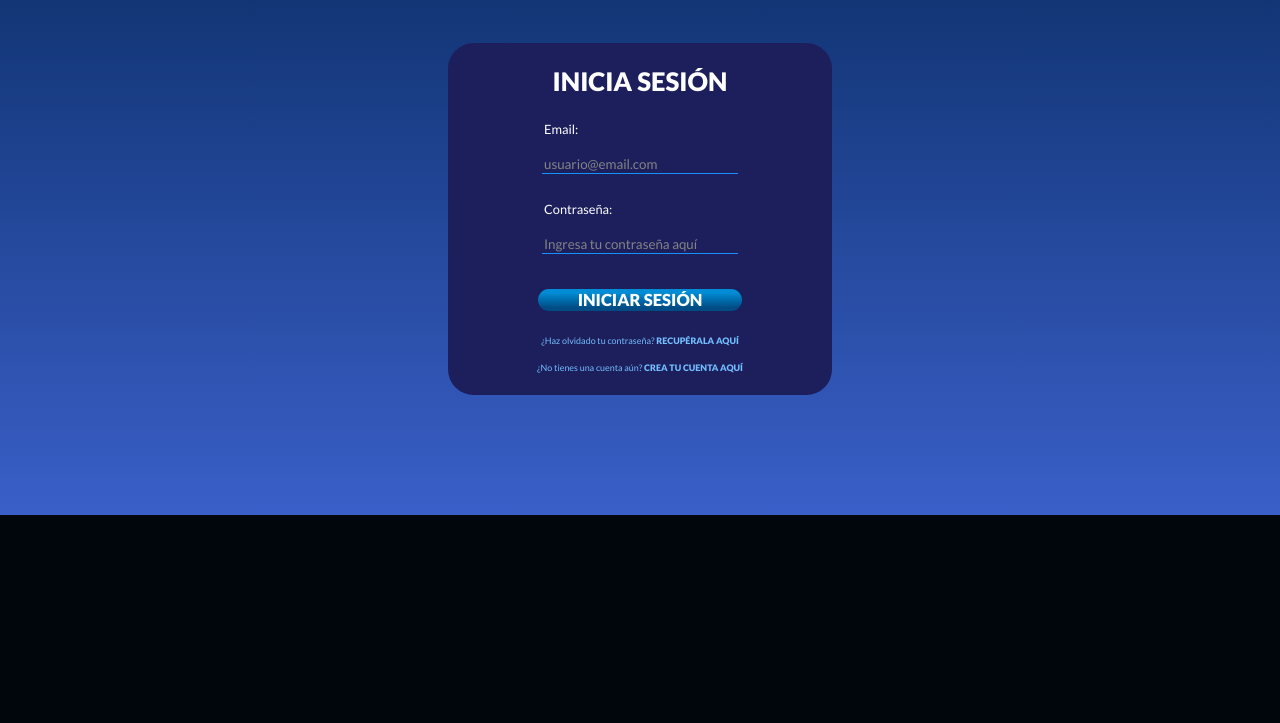
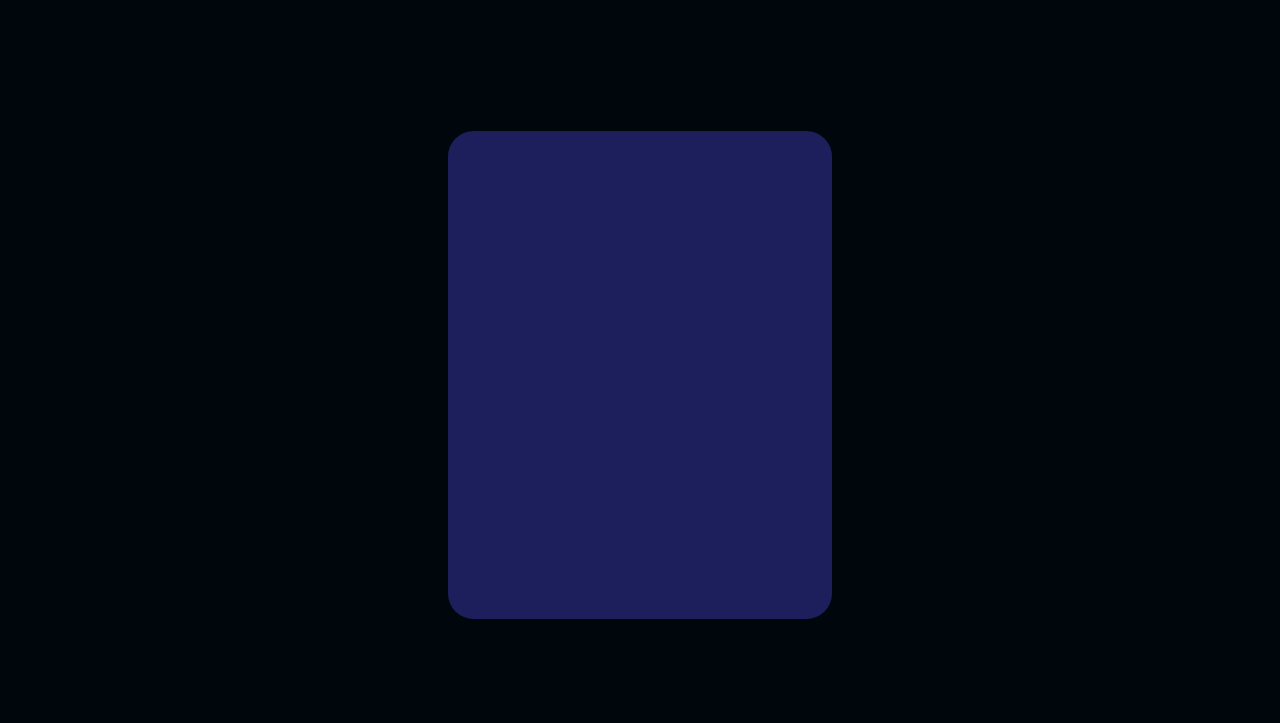
Before and after one commit to FacuAlonso/PlayToWin, a PHP site: page /dashboard.html in a window 1280 px wide. Shown: the part 325-1048 px from the top of the page. Before the commit the page ends 840 px from the top, so only its background shows below. Run offline with PHP 8.4, Linux system fonts and the light colour scheme.

Commit message:
adminpanellll 😡

```diff
--- a/adminPanel/dashboard.css
+++ b/adminPanel/dashboard.css
@@ -8,8 +8,7 @@ body{
    height: 100vh;
    margin: 0px;
    padding-bottom: 5vh;
-   background: rgb(1,36,64);
-   background: linear-gradient(180deg, rgb(0, 13, 23) 0%, rgba(16,51,113,1) 35%, rgb(58, 95, 200) 100%);
+   background: #00070c;
    display: flex;
    flex-direction: column;
    align-items: center;
@@ -30,8 +29,13 @@ body{
     object-fit: contain;
 }
 
+#contEventos{
+    display: flex;
+    overflow: scroll;
+    flex-direction: column;
+}
 
-#box-login{
+.box-evento{
     background-color: #1d1f5c;
     display: flex;
     flex-wrap: nowrap;
@@ -56,38 +60,6 @@ body{
     cursor: default;
 }
 
-.datos-titulo{
-    color: white;
-    font-family: 'Lato', sans-serif;display: flex;
-    font-size: 1vw;
-    font-weight: 500;
-    align-self:flex-start;
-    padding-left: 7.5vw;
-    margin-top: 1vh;
-}
-
-.datos-caja{
-    background-color: transparent;
-    color: white;
-    display: flex;
-    flex-direction: column;
-    justify-content: center;
-    width: 15vw;
-    height: 6vh;
-    border: none;
-    border-bottom: 1px solid #1890ff;
-}
-
-::placeholder{
-    font-family: 'Lato', sans-serif;
-    color: rgb(132, 132, 132);
- }
-
-.datos-registro{
-    color: white;
-    background: rgb(0,141,214);
-    background: linear-gradient(180deg, rgba(0,141,214,1) 16%, rgba(0,77,134,1) 84%);
-}
 
 #boton-submit{
     margin-top: 2vh;
@@ -100,23 +72,3 @@ body{
     border-radius: 1vw;
     cursor: pointer;
 }
-
-#yatienecuenta{
-    color: rgb(115, 190, 255);
-    font-family: 'Lato', sans-serif;
-    margin-top: 2vh;
-    font-size: 0.7vw;
-    text-decoration: none;
-}
-
-#olvidocuenta{
-    color: rgb(115, 190, 255);
-    font-family: 'Lato', sans-serif;
-    margin-top: 3vh;
-    font-size: 0.7vw;
-    text-decoration: none;
-}
-
-#yatienecuenta:hover,#olvidocuenta:hover{
-    color: white;
-}
--- a/adminPanel/dashboard.html
+++ b/adminPanel/dashboard.html
@@ -12,16 +12,16 @@
     <title>Dashboard | Admin Panel</title>
 </head>
 <body>
-    <a href="../home.html" id="encabezado"><img id="logo" src="../assets/playtowinICONO.png"></a>
-    <form action="file:///C:/Users/Ignacio/Downloads/Ejemplos-20220825T150313Z-001/Ejemplos/_materialGuia/01html/_04.html" method="get" id="box-login">
-        <h1 class="titulo">INICIA SESIÓN</h1>
-        <label for="nom01" class="datos-titulo">Email:</label><br>
-        <input type="email" class="datos-caja" name="nombre" id="nom01" placeholder="usuario@email.com"/><br>
-        <label for="ape01" class="datos-titulo">Contraseña:</label><br>
-        <input type="password" class="datos-caja" name="apellido" id="ape01" placeholder="Ingresa tu contraseña aquí"/><br>
-        <input type="submit" class="datos-registro" value="INICIAR SESIÓN" id="boton-submit">
-        <a href="recuperarpass\request.html" id="olvidocuenta">¿Haz olvidado tu contraseña? <b>RECUPÉRALA AQUÍ</b></a>
-        <a href="../signup.html" id="yatienecuenta">¿No tienes una cuenta aún? <b>CREA TU CUENTA AQUÍ</b></a>
-    </form>
+    <div id="encabezado">
+        <a href="../home.html" id="encabezado"><img id="logo" src="../assets/playtowinICONO.png"></a>
+        <h1 class="titulo">PANEL DE CONTROL DE ADMINISTRADOR</h1>
+        <a href="login.html"><img id="logout-icono" src="../assets/logoutIcon.svg"></a>
+    </div>
+
+    <div id="encabezado">
+        <div class="box-evento">
+
+        </div>
+    </div>
 </body>
 </html>
```
